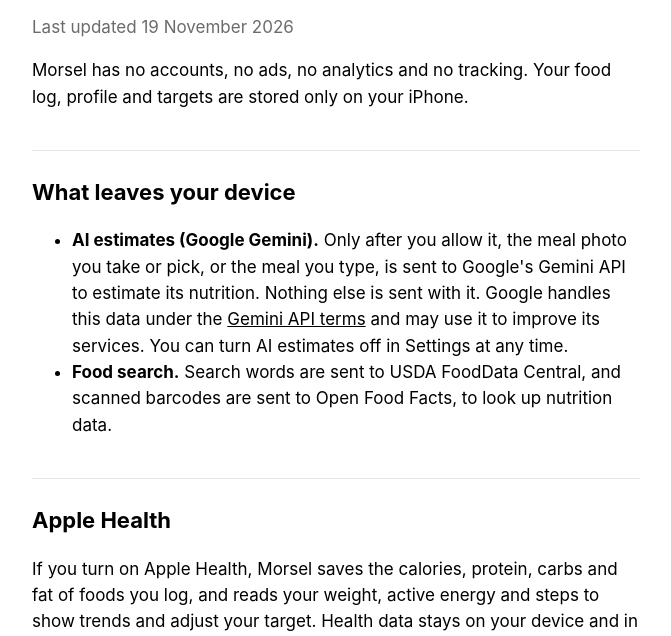
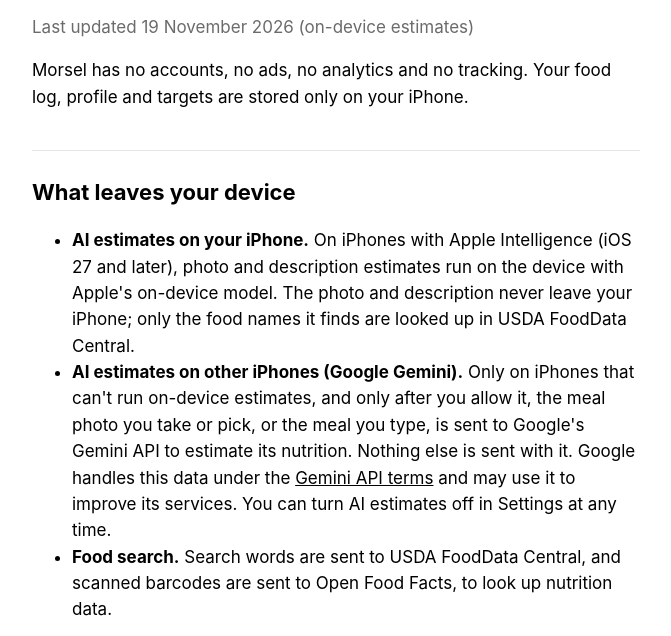
Before and after one commit to amahmood-sys/morsel-feedback, a plain HTML site: page docs/privacy.html in a window 1280 px wide. Shown: the part 164-800 px from the top of the page, without its empty margins (304-975 px from the left). Drawn offline with Linux system fonts and the light colour scheme.

Commit message:
Describe on-device estimates
Co-Authored-By: Claude Opus 5.5 <noreply@anthropic.com>

```diff
--- a/docs/privacy.html
+++ b/docs/privacy.html
@@ -10,13 +10,14 @@
 <main>
   <p><a href="index.html">← Morsel</a></p>
   <h1>Privacy policy</h1>
-  <p class="muted">Last updated 19 November 2026</p>
+  <p class="muted">Last updated 19 November 2026 (on-device estimates)</p>
 
   <p>Morsel has no accounts, no ads, no analytics and no tracking. Your food log, profile and targets are stored only on your iPhone.</p>
 
   <h2>What leaves your device</h2>
   <ul>
-    <li><strong>AI estimates (Google Gemini).</strong> Only after you allow it, the meal photo you take or pick, or the meal you type, is sent to Google's Gemini API to estimate its nutrition. Nothing else is sent with it. Google handles this data under the <a href="https://ai.google.dev/gemini-api/terms">Gemini API terms</a> and may use it to improve its services. You can turn AI estimates off in Settings at any time.</li>
+    <li><strong>AI estimates on your iPhone.</strong> On iPhones with Apple Intelligence (iOS 27 and later), photo and description estimates run on the device with Apple's on-device model. The photo and description never leave your iPhone; only the food names it finds are looked up in USDA FoodData Central.</li>
+    <li><strong>AI estimates on other iPhones (Google Gemini).</strong> Only on iPhones that can't run on-device estimates, and only after you allow it, the meal photo you take or pick, or the meal you type, is sent to Google's Gemini API to estimate its nutrition. Nothing else is sent with it. Google handles this data under the <a href="https://ai.google.dev/gemini-api/terms">Gemini API terms</a> and may use it to improve its services. You can turn AI estimates off in Settings at any time.</li>
     <li><strong>Food search.</strong> Search words are sent to USDA FoodData Central, and scanned barcodes are sent to Open Food Facts, to look up nutrition data.</li>
   </ul>
 
```
Also changed, not shown: docs/index.html (+2 -2 lines).
